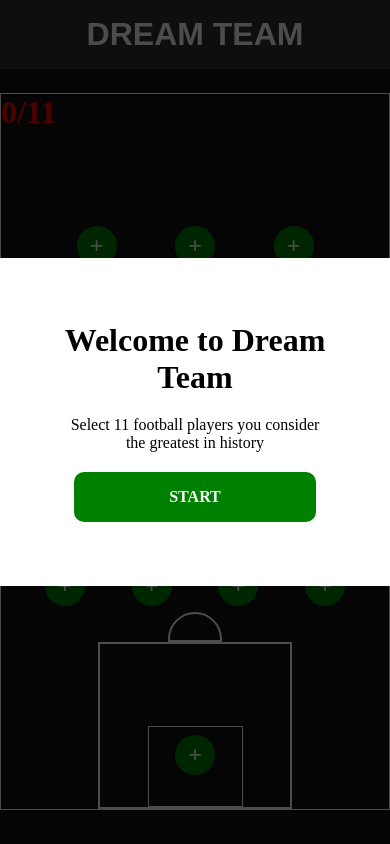
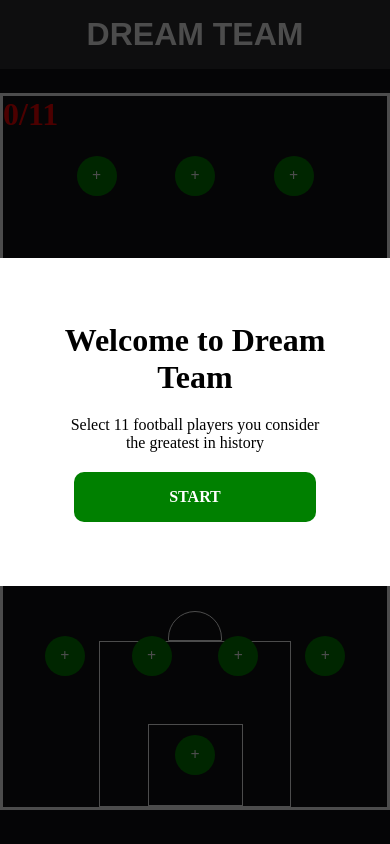
Before and after one commit to TavaressDev/dream-team, a React (Vite) app: page /game in a window 390 px wide. Built offline with nearby package versions, Linux system fonts and the light colour scheme.

Commit message:
Ajuste Responsividade

```diff
--- a/src/components/Field.module.css
+++ b/src/components/Field.module.css
@@ -2,7 +2,7 @@
     width: 100%;
     max-width: 800px;
     height: 85vh;
-    border: 1px solid white;
+    border: 3px solid white;
     display: flex;
     justify-content: end;
     align-items: center;
@@ -38,7 +38,7 @@
 
 .areaContainer {
     width: 50%;
-    border: 2px solid white;
+    border: 1px solid white;
     height: 25%;
     display: flex;
     justify-content: center;
@@ -46,7 +46,7 @@
 }
 
 .areaContainer2 {
-    position: relative; /* Necessário para posicionamento absoluto do goleiro */
+    position: relative;
     width: 50%;
     height: 50%;
     border: 1px solid white;
@@ -60,7 +60,7 @@
 .circleContainer {
     width: 14%;
     height: 4.5%;
-    border: 2px solid white;
+    border: 1px solid white;
     border-radius: 30px 30px 0 0;
     display: flex;
     justify-content: center;
@@ -79,3 +79,10 @@
         padding: 0;
     }
 }
+
+@media screen and (orientation: landscape) {
+    .fieldContainer {
+        height: 90vh;
+        max-height: 100vw;
+    }
+}
--- a/src/components/Formation433.module.css
+++ b/src/components/Formation433.module.css
@@ -10,7 +10,7 @@
     align-items: center;
     z-index: 10;
     padding: 10% 0;
-    gap: 130px;
+    gap: 200px;
 }
 
 .attackLine, .midfieldLine, .defenseLine {
@@ -65,12 +65,24 @@
     left: 50%;
     transform: translateX(-50%);
 }
+@media screen and (max-width: 1200px){
+    .formationOverlay {
+        gap: 300px;
+    }
+    .player{
+        font-size: 1.5;
+    }
+}
 
-@media screen and (max-width: 768px){
+@media screen and (max-width: 803px){
+    .formationOverlay {
+        gap: 220px;
+    }
+
     .player{
         width: 50px;
         height: 50px;
-        font-size: 2rem;
+        font-size: 1.5rem;
     }
     .midfieldLine{
         gap: 15%;
@@ -80,13 +92,25 @@
         gap: 15%;
     }
 }
-
+@media screen and (max-width: 541px){
+    .formationOverlay{
+        gap: 130px;
+    }
+    .player{
+        font-size: 1.5rem;
+    }
+}
 
 @media screen and (max-width: 480px){
+
+    .formationOverlay {
+        gap: 200px;
+    }
+}
     .player{
         width: 40px;
         height: 40px;
-        font-size: 1.5rem;
+        font-size: 1rem;
     }
 
     .midfieldLine{
@@ -95,4 +119,36 @@
     .defenseLine{
         gap: 12%;
     }
+
+
+@media screen and (max-width: 376px){
+    .formationOverlay {
+        gap: 140px;
+    }
+    .player{
+        font-size: 1rem;
+    }
 }
+@media screen and (max-width: 346px){
+    .formationOverlay {
+        gap: 200px;
+    }
+    .player{
+        font-size: 1rem;
+    }
+}
+
+@media screen and (orientation: landscape) {
+    .formationOverlay {
+        gap: 22%;
+        padding: 2% 0;
+    }
+
+    .attackLine, .midfieldLine, .defenseLine {
+        gap: 15% !important;
+    }
+
+    .goalkeeper {
+        bottom: 2%;
+    }
+}
--- a/src/pages/Game.module.css
+++ b/src/pages/Game.module.css
@@ -56,3 +56,10 @@
 
   .formModalContainer button:hover{
     background-color: #219653;  }
+
+    @media screen and (orientation: landscape) {
+      .fieldWrapper {
+          height: 90vh;
+          max-height: 100vw;
+      }
+  }
```
